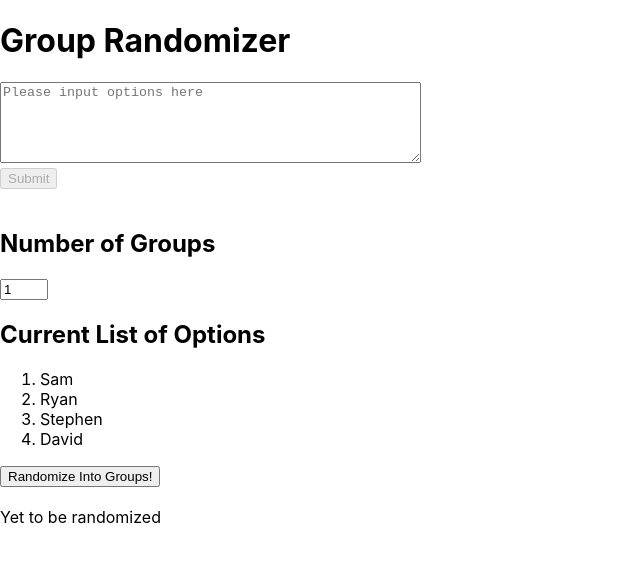
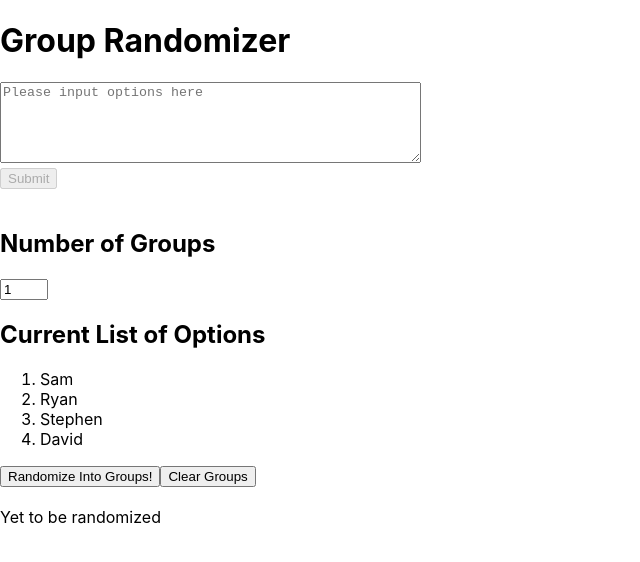
Before and after one commit to guosamuel/group_randomizer_front_end, a React (Create React App) app: page / in a window 1280 px wide. Shown: the top 562 px of the page, without its empty margins (0-640 px from the left). Built offline with nearby package versions, Linux system fonts and the light colour scheme.

Commit message:
change some names around and added a clear group function

```diff
--- a/src/App.js
+++ b/src/App.js
@@ -5,7 +5,7 @@ import GroupNumberInput from './components/GroupNumberInput';
 function App() {
   const [ options, setOptions ] = useState(["Sam", "Ryan", "Stephen", "David"])
   const [ numberOfGroups, setNumberOfGroups ] = useState("1")
-  const [ groupCards, setGroupCards ] = useState([])
+  const [ groups, setGroups ] = useState([])
 
 
   const handleOptionSubmit = (e, input) => {
@@ -33,9 +33,12 @@ function App() {
       squares.push(renderGroupCard(j))
     }
 
-    setGroupCards(squares)
+    setGroups(squares)
   }
 
+  const clearGroups = () => {
+    setGroups([])
+  }
   const listOfOptions = options.map( (option, index) => <li key={index}>{option}</li>)
 
   return (
@@ -47,9 +50,10 @@ function App() {
       <h2>Current List of Options</h2>
       <ol>{listOfOptions}</ol>
       <button onClick={(number, choices) => randomizeGroups(numberOfGroups, options)}>Randomize Into Groups!</button>
+      <button onClick={clearGroups}>Clear Groups</button>
       <br />
       <br />
-      {groupCards.length === 0 ? "Yet to be randomized" :
+      {groups.length === 0 ? "Yet to be randomized" :
       <div
       style={{
           width: '100%',
@@ -58,7 +62,7 @@ function App() {
           flexWrap: 'wrap'
         }}
         >
-        {groupCards}
+        {groups}
         </div>}
     </div>
   )
```
